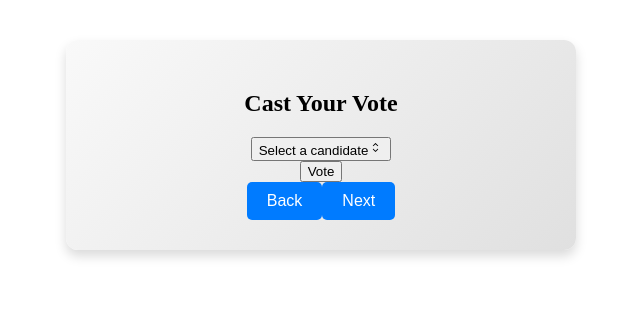
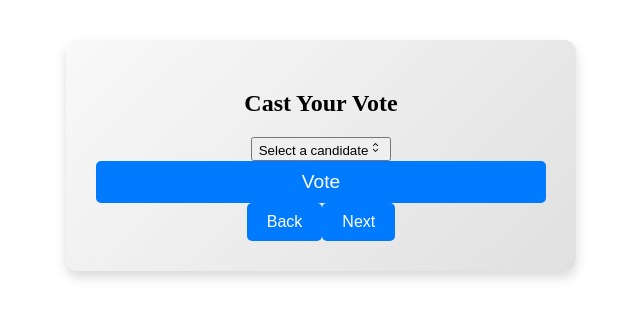
Before and after one commit to bc-rep-project/voting-dapp, a Next.js app: page /components/voting-interface in a window 1280 px wide. Shown: the top 318 px of the page, without its empty margins (319-959 px from the left). Built offline with nearby package versions, Linux system fonts and the light colour scheme; what web3 would draw is missing.

Commit message:
Added .button class to VotingInterface.css

```diff
--- a/components/styles/VotingInterface.css
+++ b/components/styles/VotingInterface.css
@@ -33,3 +33,15 @@
   margin: 40px auto;
   animation: fadeIn 0.5s ease-in-out;
 }
+
+.button {
+    width: 100%;
+    padding: 10px;
+    font-size: 1.2rem;
+    color: #fff;
+    background-color: #007bff;
+    border: none;
+    border-radius: 5px;
+    cursor: pointer;
+    transition: background-color 0.3s ease;
+}
```
Also changed, not shown: 1 other file (tests, documents, lock files or other folders).
